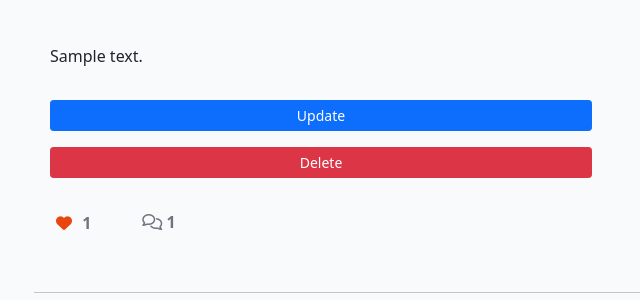
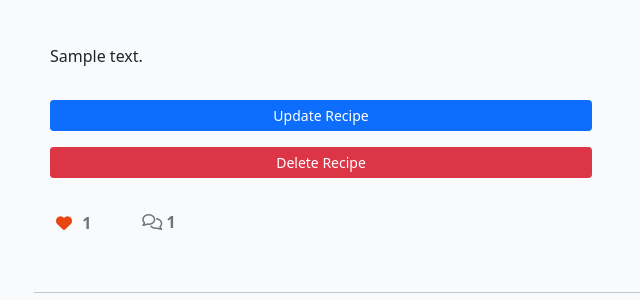
Before and after one commit to nicolascagna96/the-art-of-flour, a Django app: a page that uses templates/post_detail.html in a window 1280 px wide. Shown: the part 382-682 px from the top of the page, without its empty margins (48-688 px from the left). Run offline with Django 3.2, Linux system fonts and the light colour scheme; a user stored in the database is signed in; tables that the repository leaves empty hold one stand-in row (values such as "Sample post"); some libraries are stand-ins or nearby versions.

Commit message:
Implementing the CRUD functionality, users can submit their own recipes

```diff
--- a/blog/views.py
+++ b/blog/views.py
@@ -1,21 +1,17 @@
 from django.shortcuts import render, get_object_or_404, reverse, redirect
 from django.views.generic import ListView, TemplateView, View
-from .forms import CommentForm
-from .forms import SubmitForm
-from .forms import ContactForm
+from .forms import CommentForm, SubmitForm, ContactForm
 from django.views import generic, View
 from django.http import HttpResponseRedirect
 from django.contrib import messages
-from .models import Post
-from .models import Comment
+from .models import Post, Comment
 from django.urls import reverse_lazy
-from django.views.generic.edit import DeleteView
 from django.contrib import messages
 from django.views.generic.edit import CreateView, UpdateView, DeleteView
 from django.contrib.auth.mixins import LoginRequiredMixin, UserPassesTestMixin
 from django.contrib.messages.views import SuccessMessageMixin
 
-# CRUD
+# CRUD functionality
 
 
 class CreatePostView(LoginRequiredMixin, SuccessMessageMixin, CreateView):
@@ -24,7 +20,7 @@ class CreatePostView(LoginRequiredMixin, SuccessMessageMixin, CreateView):
     template_name = "submit.html"
     fields = ['title', 'slug', 'content', 'featured_image']
     success_url = reverse_lazy('home')
-    success_message = ("New post has been created - Waiting for approval")
+    success_message = ("New recipe has been created - Waiting for approval")
 
     def form_valid(self, form):
         form.instance.author = self.request.user
@@ -37,13 +33,13 @@ class UpdatePostView(
     SuccessMessageMixin,
     UpdateView
 ):
-    """ If user is logged can update a post """
+    """ If the user is logged can update his recipe """
 
     model = Post
     template_name = "submit.html"
     fields = ['title', 'slug', 'content', 'featured_image']
     success_url = reverse_lazy('home')
-    success_message = ("Your Post has been updated")
+    success_message = ("Your Recipe has been updated")
 
     def form_valid(self, form):
         form.instance.author = self.request.user
@@ -62,11 +58,11 @@ class DeletePostView(
     SuccessMessageMixin,
     DeleteView
 ):
-    """ If user is logged can delete a his post """
+    """ If user is logged can delete a his recipe """
 
     model = Post
     template_name = "delete_post.html"
-    success_message = ("Your Post has been deleted")
+    success_message = ("Your Recipe has been deleted!")
     success_url = reverse_lazy('home')
 
     def delete(self, request, *args, **kwargs):
--- a/templates/post_detail.html
+++ b/templates/post_detail.html
@@ -37,10 +37,10 @@
                         {% if user.username == post.author.username %}
 
                         <p>
-                            <a href="{% url 'post_update' post.slug %}" class="btn btn-primary btn-sm col-6"> Update
+                            <a href="{% url 'post_update' post.slug %}" class="btn btn-primary btn-sm col-6"> Update Recipe
                             </a>
                             <p>
-                                <a href="{% url 'post_delete' post.slug %}" class="btn btn-danger btn-sm col-6"> Delete
+                                <a href="{% url 'post_delete' post.slug %}" class="btn btn-danger btn-sm col-6"> Delete Recipe
                                 </a>
                                 <br>
                                 {% endif %}
--- a/theartofflour/settings.py
+++ b/theartofflour/settings.py
@@ -33,6 +33,8 @@ SECRET_KEY = os.environ.get('SECRET_KEY')
 DEBUG = True
 
 # X_FRAME_OPTIONS = 'SAMEORIGIN'
+EMAIL_BACKEND = 'django.core.mail.backends.console.EmailBackend'
+ACCOUNT_EMAIL_VERIFICATION = "none"
 
 ALLOWED_HOSTS = ["the-art-of-flour.herokuapp.com", "localhost"]
 
```
Also changed, not shown: blog/urls.py (line endings or trailing spaces).
